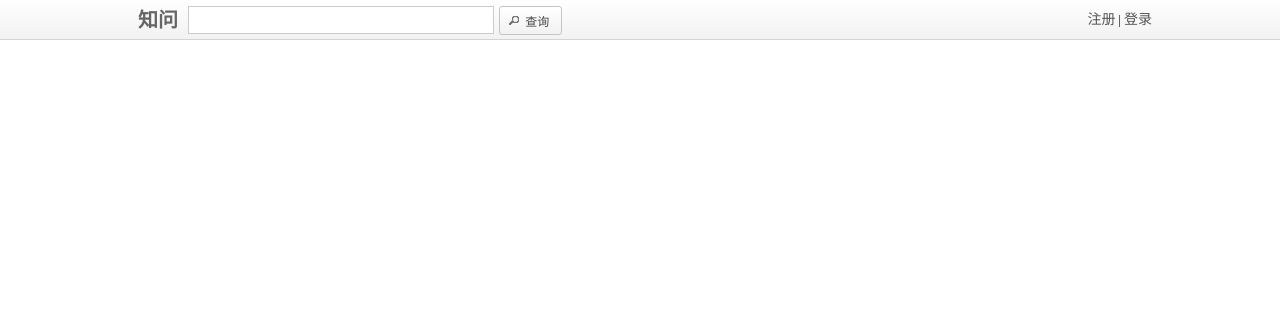
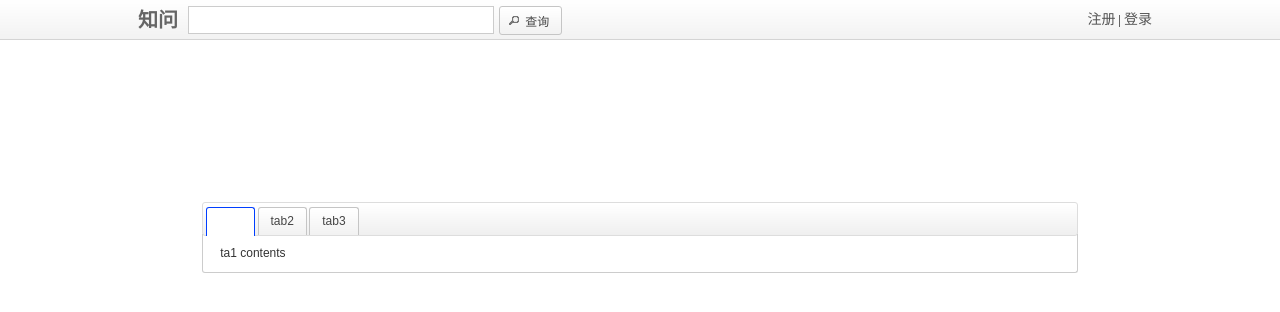
Before and after one commit to zgfeng/JQuery, a PHP site: page / in a window 1280 px wide. Shown: the top 312 px of the page. Run offline with PHP 8.4, Linux system fonts and the light colour scheme.

Commit message:
选项卡UI

```diff
--- a/css/index.css
+++ b/css/index.css
@@ -140,3 +140,13 @@
 	top:2px;
 	margin:0 2px 0 125px;
 }
+#tabs {
+    margin:200px;
+    border:none;
+}
+#tab1,#tab2,#tab3 {
+	border:1px solid #ccc;
+	border-top:none;
+	position:relative;
+	top:-2px;
+}
--- a/index.html
+++ b/index.html
@@ -79,5 +79,17 @@
     </form>
 
     <div id="loading">数据交互中...</div>
+
+    <div id="tabs">
+        <ul>
+            <li><a href="#tab1">tab1</a></li>
+            <li><a href="#tab2">tab2</a></li>
+            <li><a href="#tab3">tab3</a></li>
+        </ul>
+        <div id="tab1">ta1 contents</div>
+        <div id="tab2">ta2 contents</div>
+        <div id="tab3">ta3 contents</div>
+    </div>
+
 </body>
 </html>
--- a/js/index.js
+++ b/js/index.js
@@ -298,4 +298,7 @@
 		}
 	});
 
+
+    $('#tabs').tabs();
+
 });
```
